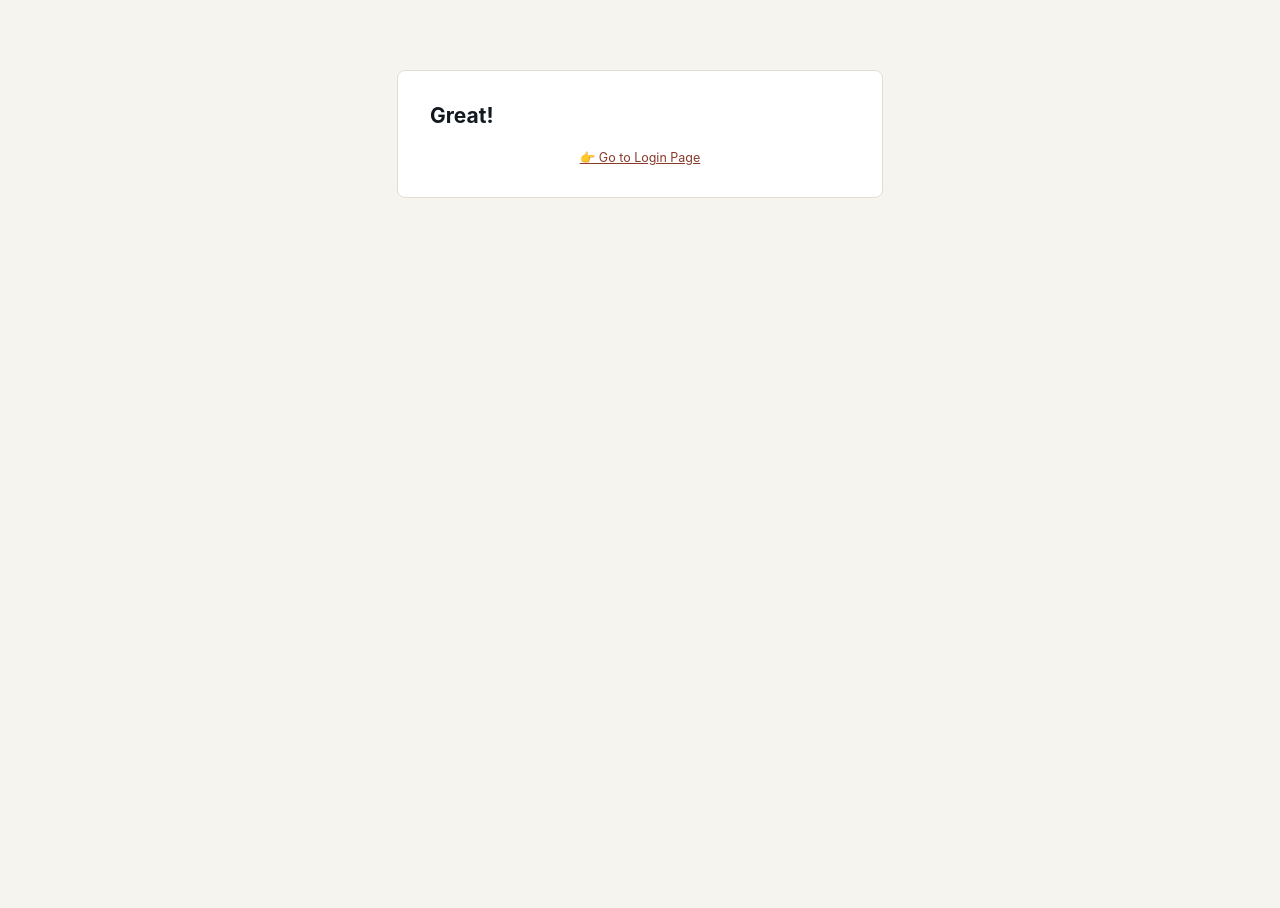
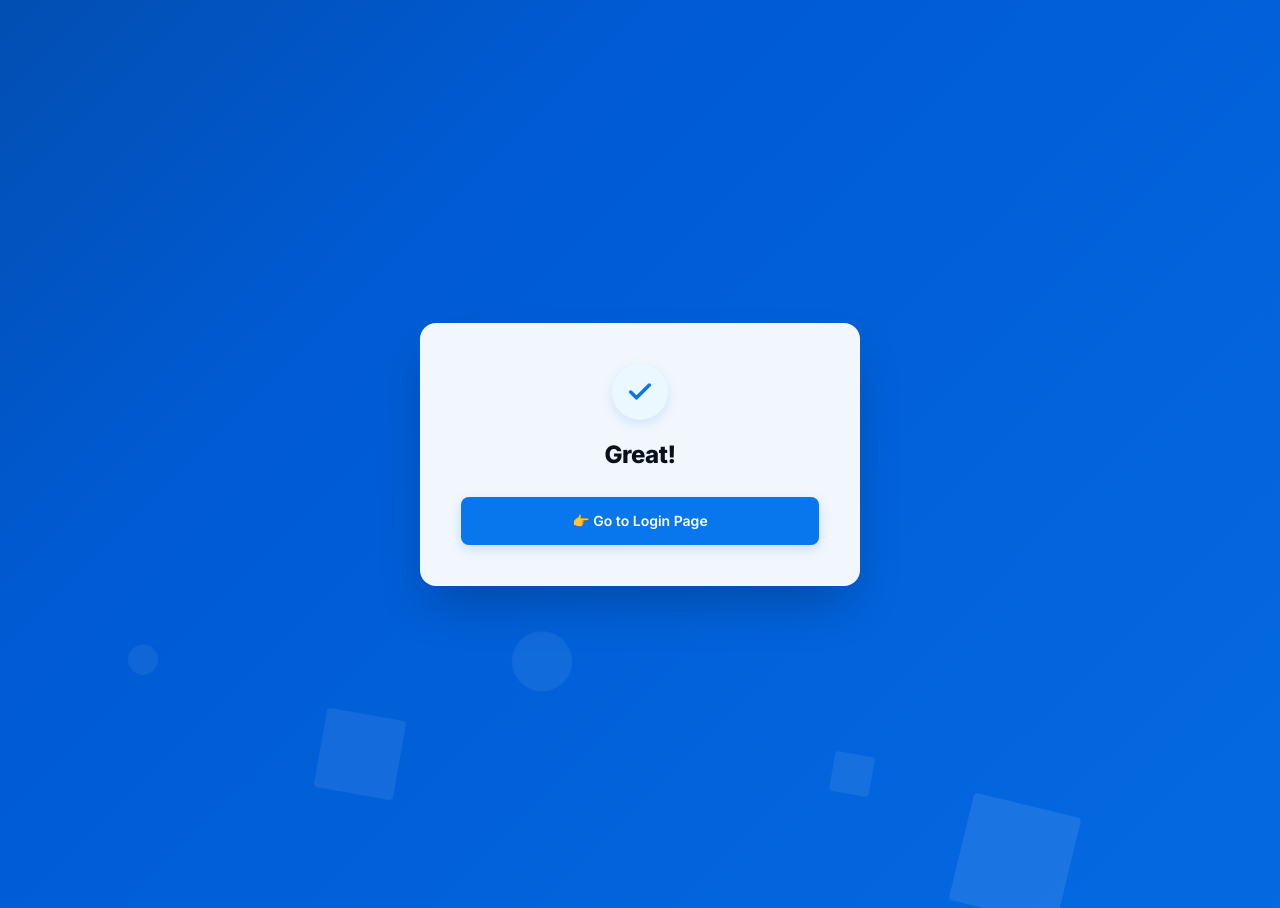
Before and after one commit to siddharthsingh9522-dot/new-om-suite, a Python web app: template main_app/templates/signup_done.html in a window 1280 px wide. Run offline with Jinja, Linux system fonts and the light colour scheme; the template is opened without the code that fills it, so the values that code supplies are empty.

Commit message:
Update signup_done.html

```diff
--- a/main_app/templates/signup_done.html
+++ b/main_app/templates/signup_done.html
@@ -1,15 +1,166 @@
 <!DOCTYPE html>
 <html lang="hi">
 <head>
-<meta charset="UTF-8"><meta name="viewport" content="width=device-width, initial-scale=1.0">
-<title>Signup — TBB Mail</title>
-<link rel="stylesheet" href="/static/auth.css">
+    <meta charset="UTF-8">
+    <meta name="viewport" content="width=device-width, initial-scale=1.0">
+    <title>Signup Success — TBB Mail</title>
+    <link rel="preconnect" href="https://fonts.googleapis.com">
+    <link rel="preconnect" href="https://fonts.gstatic.com" crossorigin>
+    <link href="https://fonts.googleapis.com/css2?family=Inter:wght@400;500;600;700;800&display=swap" rel="stylesheet">
+
+    <style>
+        * {
+            box-sizing: border-box;
+            margin: 0;
+            padding: 0;
+        }
+
+        body {
+            font-family: 'Inter', system-ui, -apple-system, sans-serif;
+            min-height: 100vh;
+            display: flex;
+            align-items: center;
+            justify-content: center;
+            background: linear-gradient(-45deg, #0877EE, #005BD4, #0a2540, #0877EE);
+            background-size: 400% 400%;
+            animation: gradientBG 15s ease infinite;
+            overflow: hidden;
+            padding: 20px;
+        }
+
+        @keyframes gradientBG {
+            0% { background-position: 0% 50%; }
+            50% { background-position: 100% 50%; }
+            100% { background-position: 0% 50%; }
+        }
+
+        /* Floating Particles */
+        .particles {
+            position: absolute;
+            top: 0;
+            left: 0;
+            width: 100%;
+            height: 100%;
+            overflow: hidden;
+            z-index: 0;
+            pointer-events: none;
+        }
+
+        .particles li {
+            position: absolute;
+            display: block;
+            list-style: none;
+            width: 20px;
+            height: 20px;
+            background: rgba(255, 255, 255, 0.1);
+            animation: floatUp 25s linear infinite;
+            bottom: -150px;
+            border-radius: 4px;
+        }
+
+        .particles li:nth-child(1) { left: 25%; width: 80px; height: 80px; animation-delay: 0s; }
+        .particles li:nth-child(2) { left: 10%; width: 30px; height: 30px; animation-delay: 2s; animation-duration: 12s; border-radius: 50%; }
+        .particles li:nth-child(3) { left: 70%; width: 20px; height: 20px; animation-delay: 4s; }
+        .particles li:nth-child(4) { left: 40%; width: 60px; height: 60px; animation-delay: 0s; animation-duration: 18s; border-radius: 50%; }
+        .particles li:nth-child(5) { left: 65%; width: 40px; height: 40px; animation-delay: 0s; }
+        .particles li:nth-child(6) { left: 75%; width: 110px; height: 110px; animation-delay: 3s; }
+
+        @keyframes floatUp {
+            0% { transform: translateY(0) rotate(0deg); opacity: 1; }
+            100% { transform: translateY(-1000px) rotate(720deg); opacity: 0; }
+        }
+
+        /* Centered Glass Card */
+        .auth-wrap {
+            position: relative;
+            z-index: 1;
+            width: 100%;
+            max-width: 440px;
+            background: rgba(255, 255, 255, 0.95);
+            backdrop-filter: blur(12px);
+            -webkit-backdrop-filter: blur(12px);
+            padding: 40px;
+            border-radius: 16px;
+            box-shadow: 0 25px 50px -12px rgba(0, 0, 0, 0.25);
+            border: 1px solid rgba(255, 255, 255, 0.3);
+            text-align: center;
+        }
+
+        .success-icon {
+            width: 56px;
+            height: 56px;
+            background: #EBF8FF;
+            color: #0877EE;
+            border-radius: 50%;
+            display: flex;
+            align-items: center;
+            justify-content: center;
+            margin: 0 auto 20px auto;
+            box-shadow: 0 4px 12px rgba(8, 119, 238, 0.15);
+        }
+
+        .auth-wrap h1 {
+            font-size: 24px;
+            font-weight: 800;
+            color: #07101D;
+            margin-bottom: 12px;
+            letter-spacing: -0.5px;
+        }
+
+        .auth-wrap .sub {
+            font-size: 14px;
+            color: #4A5568;
+            line-height: 1.6;
+            margin-bottom: 28px;
+        }
+
+        .auth-links a {
+            display: inline-flex;
+            align-items: center;
+            justify-content: center;
+            width: 100%;
+            height: 48px;
+            background: #0877EE;
+            color: #FFFFFF;
+            font-size: 14px;
+            font-weight: 600;
+            border-radius: 8px;
+            text-decoration: none;
+            transition: all 0.2s ease;
+            box-shadow: 0 4px 12px rgba(8, 119, 238, 0.2);
+        }
+
+        .auth-links a:hover {
+            background: #005BD4;
+            transform: translateY(-2px);
+            box-shadow: 0 6px 16px rgba(8, 119, 238, 0.3);
+        }
+    </style>
 </head>
 <body>
+
+<!-- Live Animated Background Elements -->
+<ul class="particles">
+    <li></li>
+    <li></li>
+    <li></li>
+    <li></li>
+    <li></li>
+    <li></li>
+</ul>
+
 <div class="auth-wrap">
-  <h1>Great!</h1>
-  <p class="sub">{{ message }}</p>
-  <div class="auth-links"><a href="/login">👉 Go to Login Page</a></div>
+    <div class="success-icon">
+        <svg width="28" height="28" viewBox="0 0 24 24" fill="none" stroke="currentColor" stroke-width="3" stroke-linecap="round" stroke-linejoin="round">
+            <polyline points="20 6 9 17 4 12"></polyline>
+        </svg>
+    </div>
+    <h1>Great!</h1>
+    <p class="sub">{{ message }}</p>
+    <div class="auth-links">
+        <a href="/login">👉 Go to Login Page</a>
+    </div>
 </div>
+
 </body>
 </html>
```
